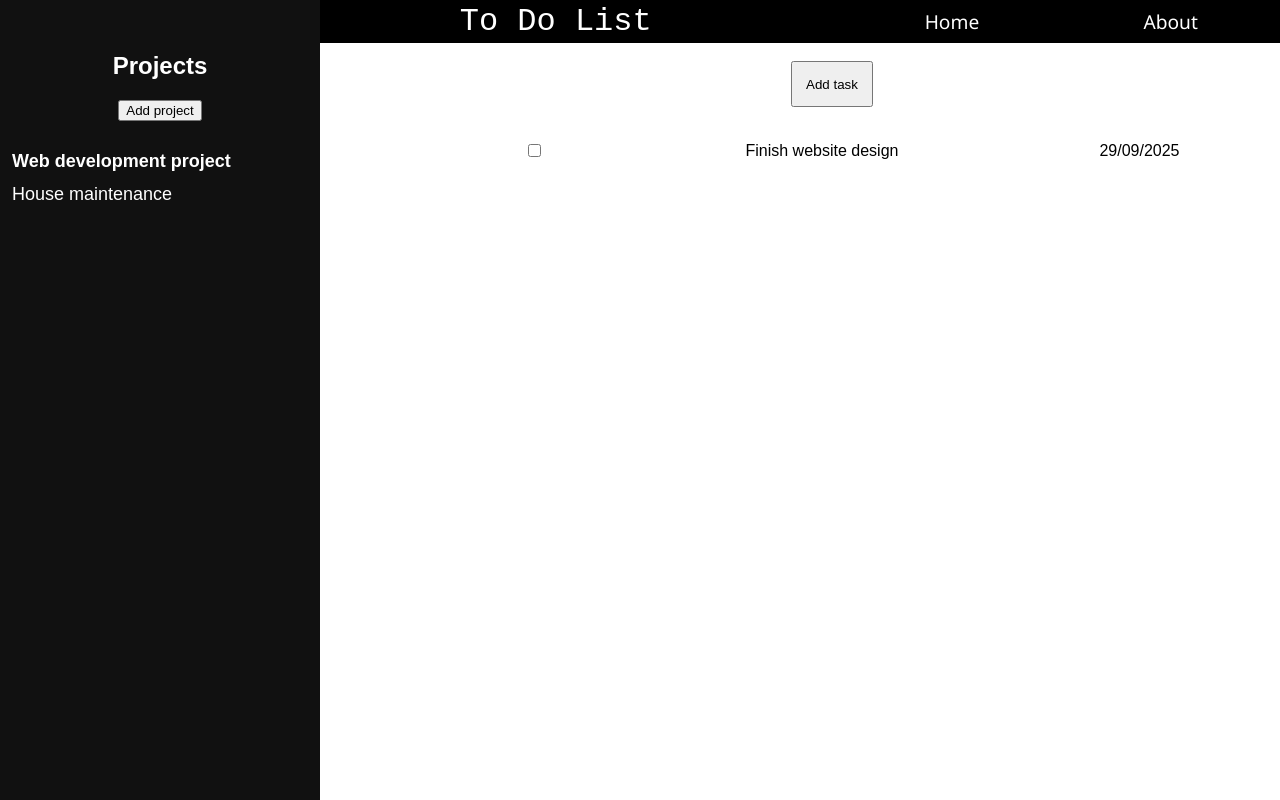
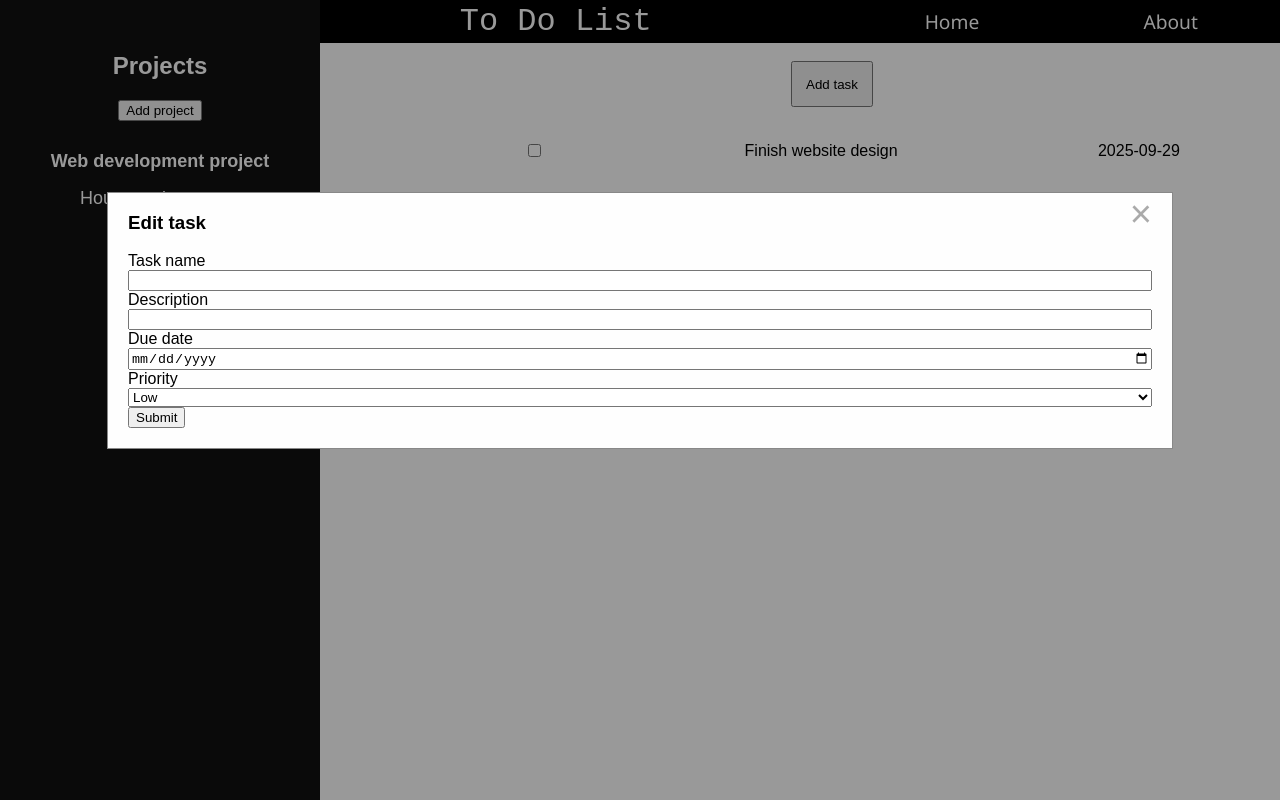
Before and after one commit to charliewhyman/to-do-list, a website built with webpack: page dist/index.html in a window 1280 px wide. Both pictures are taken after a click on the button "Add task". Built offline with nearby package versions, Linux system fonts and the light colour scheme.

Commit message:
Added autofill for task input box

```diff
--- a/src/index.js
+++ b/src/index.js
@@ -11,9 +11,9 @@ let toDos = [];
 
 //testing
 //create test toDos
-let testToDo = createToDo('Finish website design','Web development project','Complete css styling for the website','29/09/2025','High', false);
-let testToDo2 = createToDo('Sweep the floors','House maintenance','Sweep the downstairs floors','12/01/2027','Low', false);
-let testToDo3 = createToDo('Clean the windows','House maintenance','Clean the upstairs windows','03/06/2023','Low', false);
+let testToDo = createToDo('Finish website design','Web development project','Complete css styling for the website','2025-09-29','High', false);
+let testToDo2 = createToDo('Sweep the floors','House maintenance','Sweep the downstairs floors','2027-01-12','Low', false);
+let testToDo3 = createToDo('Clean the windows','House maintenance','Clean the upstairs windows','2023-03-06','Low', false);
 
 //add the new toDos to the toDos array
 toDos.push(testToDo);
@@ -65,12 +65,37 @@ topNav.addEventListener('click', (event) => {
 //add event listener to tasks to open modal box
 let modal = document.getElementById('modal');
 
+let formSubmitDiv = document.getElementById('formSubmitDiv');
+let formSubmitButton = document.getElementById('formSubmitButton');
+
+let formAddTaskDiv = document.getElementById('formAddTaskDiv');
+let formAddTaskButton = document.getElementById('formAddTaskButton');
+
+let titleInput = document.getElementById('titleInput');
+let descriptionInput = document.getElementById('descriptionInput');
+let dueDateInput = document.getElementById('dueDateInput');
+let priorityOptions = document.querySelectorAll ('.selectOption');
+
+document.querySelectorAll('.listItem').forEach(item => {
+    item.addEventListener('click', event => {
+
+        //set default input values to task values
+        titleInput.value = item.dataset.title;
+        dueDateInput.value = item.dataset.dueDate;
+        descriptionInput.value = item.dataset.description;
+
+        //select task's priority in the modal box
+        priorityOptions.forEach(option => {
+            if (option.value == item.dataset.priority) {
+                option.selected = true;
+            }
+        })
+
+        modal.style.display = 'block';
+    })
+});
+//create modal box listeners
 const addModalEventListeners = function addModalEventListeners() {
-    document.querySelectorAll('.taskItem').forEach(item => {
-        item.addEventListener('click', event => {
-            modal.style.display = 'block';
-        })
-    });
 
     //add event listener to button to close modal box
     let closeButton = document.getElementById('close');
@@ -90,15 +115,27 @@ const addModalEventListeners = function addModalEventListeners() {
     document.addEventListener('keydown', (event) => {
         if (event.key === 'Escape') {
         modal.style.display = 'none';
-        }
+        };
+
+    //create 'submit'/add task button listeners
+
+
+
+    if (formSubmitButton.style.display !== 'none') {
+        formSubmitButton.addEventListener('click', function(event) {
+            let newToDo = createToDo('Example task', newProjectValue, 'Example description','01/01/2023','Low', false);
+            overwriteToDosArray(toDos, 'toDos');
+            toDos.push(newToDo);
+            setToDos('toDos', toDos);
+        })
+    }
+
     });
 };
 
-
-
 addModalEventListeners();
 
-//add event listeners to done checkboxes to toggle done done
+//add event listeners to done checkboxes to toggle done
 const addDoneCheckboxListeners = function addDoneCheckboxListeners() {
     document.querySelectorAll('.doneCheckBox').forEach(box => {
         box.addEventListener('change', event => {
@@ -135,6 +172,7 @@ sideNav.addEventListener('click', (event) => {
         selectedToDos = filterToDos(toDos, selectedProject);
         generateTaskList(selectedToDos);
         highlightProject(selectedProject);
+
         addModalEventListeners();
         addDoneCheckboxListeners();
     };
@@ -148,15 +186,13 @@ let newProjectSubmitButton = document.getElementById('newProjectSubmitButton');
 const addProjectButtonListener = function addProjectButtonListener() {
     addProjectButton.addEventListener('click', (event) => {
         if (newProjectInput.style.display == 'none') {
-            console.log('test1')
+
             newProjectInput.style.display = 'block';
             newProjectSubmitButton.style.display = 'block';
 
             addProjectButton.textContent = 'Cancel';
 
         } else {
-            console.log('test2')
-
             newProjectInput.style.display = 'none';
             newProjectSubmitButton.style.display = 'none';
 
@@ -190,3 +226,25 @@ newProjectSubmitButton.addEventListener('click', (event) => {
     addProjectButton.textContent = 'Add project';
     addProjectButtonListener();
 });
+
+//add event listener to add task button
+let addTaskButton = document.getElementById('addTaskButton');
+
+const addTaskButtonListener = function addTaskButtonListener() {
+    addTaskButton.addEventListener('click', (event) => {
+        //show modal box
+        modal.style.display = 'block';
+
+        //hide 'submit' button
+        formSubmitDiv.style.display = 'none';
+        formSubmitButton.style.display = 'none';
+
+        //show 'add task button'
+        formAddTaskDiv.style.display = 'block';
+        formAddTaskButton.style.display = 'block';
+
+        addModalEventListeners();
+    })
+};
+
+addTaskButtonListener();
--- a/src/style.css
+++ b/src/style.css
@@ -87,8 +87,23 @@ body {
   .sideNav a {font-size: 18px;}
 }
 
+.projectLinkDiv {
+  display: flex;
+  justify-content: space-around;
+}
+
 #newProjectInputDiv {
   display: flex;
+  justify-content: space-around;
+  margin: 0.5rem;
+}
+
+#newProjectInput {
+  flex-grow: 1.5;
+}
+
+.projectLink {
+  margin-right: 1rem;
 }
 
 #taskContainer {
--- a/src/ui.js
+++ b/src/ui.js
@@ -86,6 +86,11 @@ const generateTaskList = function generateTaskList(array) {
         let toDoListItem = document.createElement('li');
         toDoListItem.className = 'listItem';
         toDoListItem.id = 'listItem' + array.indexOf(toDo);
+        toDoListItem.dataset.title = toDo.title;
+        toDoListItem.dataset.description = toDo.description;
+        toDoListItem.dataset.dueDate = toDo.dueDate;
+        toDoListItem.dataset.priority = toDo.priority;
+
         projectList.appendChild(toDoListItem);
 
         //add check button to mark project complete
@@ -203,7 +208,6 @@ const createModal = function createModal() {
     //create an array to store form labels and input pairs {label, input}
     let formOptions = [
         {label: 'Task name', input: 'title'},
-        {label: 'Project', input: 'project'},
         {label: 'Description', input: 'description'},
         {label: 'Due date', input: 'dueDate'},
     ];
@@ -256,7 +260,7 @@ const createModal = function createModal() {
         prioritySelect.appendChild(selectOption);
     });
 
-    //create submit div and button
+    //create submit/add task divs and buttons
     let formSubmitDiv = document.createElement('div');
     formSubmitDiv.id = 'formSubmitDiv';
 
@@ -265,8 +269,26 @@ const createModal = function createModal() {
     formSubmitButton.type = 'submit';
     formSubmitButton.value = 'Submit';
 
+
     modalForm.appendChild(formSubmitDiv);
     formSubmitDiv.appendChild(formSubmitButton);
+
+
+    let formAddTaskDiv = document.createElement('div');
+    formAddTaskDiv.id = 'formAddTaskDiv';
+    //hide the element until the 'add task' button is pressed
+    formAddTaskDiv.style.display = 'none';
+
+    let formAddTaskButton = document.createElement('input');
+    formAddTaskButton.id = 'formAddTaskButton';
+    formAddTaskButton.type = 'submit';
+    formAddTaskButton.value = 'Submit';
+
+    //hide the element until the 'add task' button is pressed
+    formAddTaskButton.style.display = 'none';
+
+    modalForm.appendChild(formAddTaskDiv);
+    formAddTaskDiv.appendChild(formAddTaskButton);
 };
 
 //create a function to highlight the selected project
```
